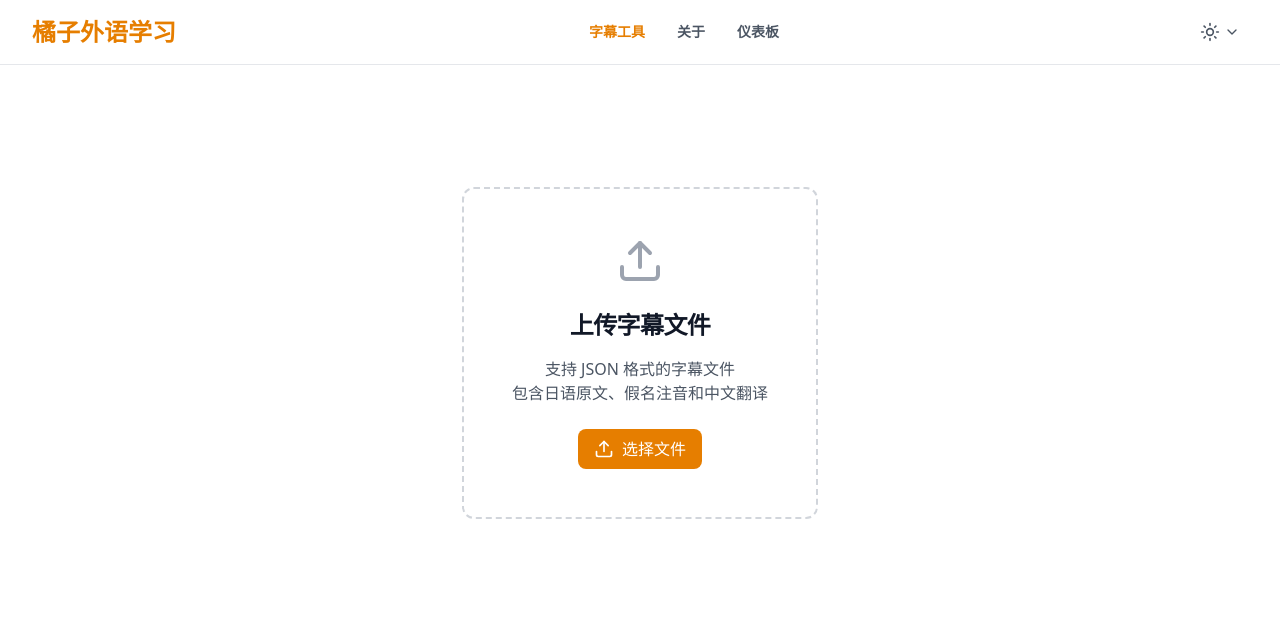
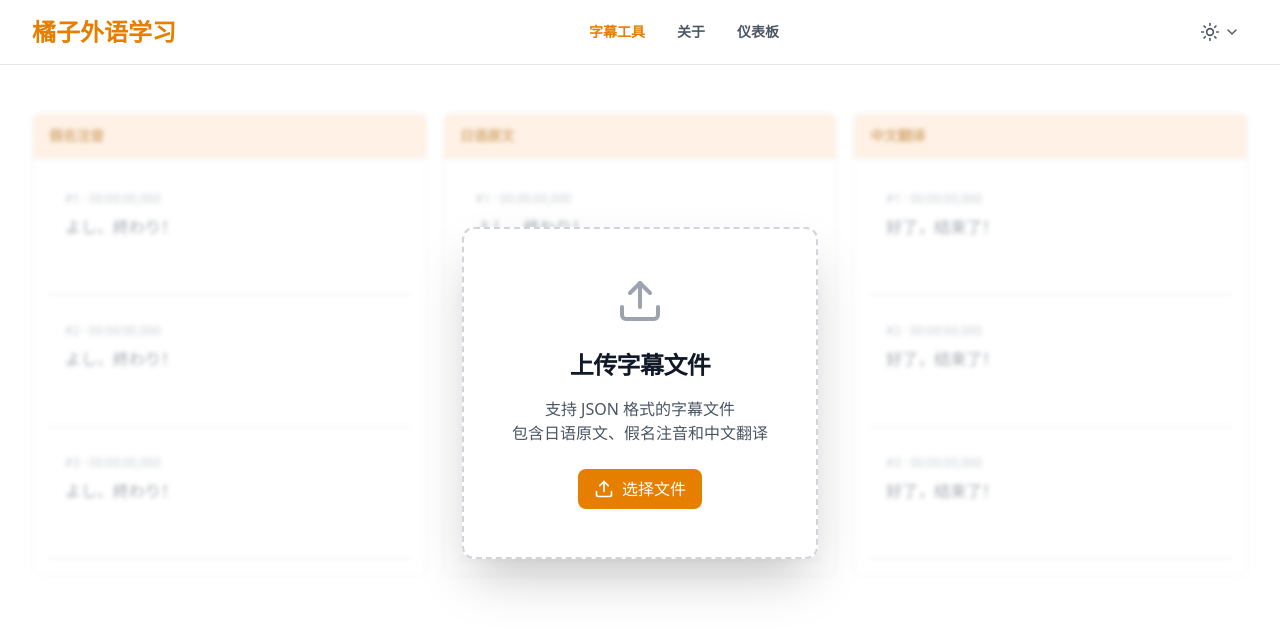
Before and after one commit to iTomstudio/youtube-sub-web-show, a Vue app: page / in a window 1280 px wide. Shown: the top 632 px of the page. Built offline with nearby package versions, Linux system fonts and the light colour scheme.

Commit message:
add 背景

```diff
--- a/src/pages/HomeView.vue
+++ b/src/pages/HomeView.vue
@@ -9,6 +9,7 @@ const subtitleData = ref<SubtitleData | null>(null)
 const activeIndex = ref<number | null>(null)
 const fileInput = ref<HTMLInputElement | null>(null)
 const mobileView = ref<'furigana' | 'text' | 'translated'>('furigana')
+const fileName = ref<string>('')
 
 const furiganaColumn = ref<HTMLElement | null>(null)
 const textColumn = ref<HTMLElement | null>(null)
@@ -65,6 +66,9 @@ const saveToStorage = (data: SubtitleData) => {
 const handleFileUpload = (event: Event) => {
   const file = (event.target as HTMLInputElement).files?.[0]
   if (!file) return
+
+  // 保存文件名
+  fileName.value = file.name
 
   const reader = new FileReader()
   reader.onload = (e) => {
@@ -158,9 +162,55 @@ onMounted(() => {
 
 <template>
   <div class="space-y-3 pb-8">
-    <!-- 文件上传区 -->
-    <div v-if="!subtitles.length" class="flex items-center justify-center min-h-[60vh]">
-      <div class="text-center p-12 border-2 border-dashed border-gray-300 dark:border-gray-700 rounded-xl max-w-md hover:border-primary-600 dark:hover:border-primary-dark-500 transition-colors">
+    <!-- 空状态：上传区叠加在三列预览上 -->
+    <div v-if="!subtitles.length" class="relative min-h-[70vh]">
+      <!-- 背景：三列预览（模糊半透明） -->
+      <div class="absolute inset-0 pointer-events-none opacity-50 blur-xs">
+        <div class="hidden desktop:grid desktop:grid-cols-3 gap-4">
+          <!-- 左栏：假名注音预览 -->
+          <div class="bg-white dark:bg-gray-950 rounded-lg border border-gray-200 dark:border-gray-800 overflow-hidden">
+            <div class="bg-primary-100 dark:bg-primary-dark-100 px-4 py-3 border-b border-gray-200 dark:border-gray-800">
+              <h3 class="text-sm font-bold text-primary-800 dark:text-primary-dark-800">假名注音</h3>
+            </div>
+            <div class="p-4 space-y-3">
+              <div v-for="i in 3" :key="`demo-furigana-${i}`" class="h-[120px] border-b border-gray-200 dark:border-gray-800 p-4">
+                <div class="text-xs text-gray-400 mb-2">#{{ i }} · 00:00:00,000</div>
+                <div class="text-base text-gray-600 dark:text-gray-400">よし、終わり！</div>
+              </div>
+            </div>
+          </div>
+
+          <!-- 中栏：日语原文预览 -->
+          <div class="bg-white dark:bg-gray-950 rounded-lg border border-gray-200 dark:border-gray-800 overflow-hidden">
+            <div class="bg-primary-100 dark:bg-primary-dark-100 px-4 py-3 border-b border-gray-200 dark:border-gray-800">
+              <h3 class="text-sm font-bold text-primary-800 dark:text-primary-dark-800">日语原文</h3>
+            </div>
+            <div class="p-4 space-y-3">
+              <div v-for="i in 3" :key="`demo-text-${i}`" class="h-[120px] border-b border-gray-200 dark:border-gray-800 p-4">
+                <div class="text-xs text-gray-400 mb-2">#{{ i }} · 00:00:00,000</div>
+                <div class="text-base text-gray-600 dark:text-gray-400">よし、終わり！</div>
+              </div>
+            </div>
+          </div>
+
+          <!-- 右栏：中文翻译预览 -->
+          <div class="bg-white dark:bg-gray-950 rounded-lg border border-gray-200 dark:border-gray-800 overflow-hidden">
+            <div class="bg-primary-100 dark:bg-primary-dark-100 px-4 py-3 border-b border-gray-200 dark:border-gray-800">
+              <h3 class="text-sm font-bold text-primary-800 dark:text-primary-dark-800">中文翻译</h3>
+            </div>
+            <div class="p-4 space-y-3">
+              <div v-for="i in 3" :key="`demo-trans-${i}`" class="h-[120px] border-b border-gray-200 dark:border-gray-800 p-4">
+                <div class="text-xs text-gray-400 mb-2">#{{ i }} · 00:00:00,000</div>
+                <div class="text-base text-gray-600 dark:text-gray-400">好了，结束了！</div>
+              </div>
+            </div>
+          </div>
+        </div>
+      </div>
+
+      <!-- 前景：上传区域（清晰、可交互） -->
+      <div class="absolute inset-0 flex items-center justify-center">
+        <div class="text-center p-12 bg-white/95 dark:bg-gray-950/95 backdrop-blur-md border-2 border-dashed border-gray-300 dark:border-gray-700 rounded-xl max-w-md hover:border-primary-600 dark:hover:border-primary-dark-500 transition-colors shadow-2xl">
           <input
             type="file"
             ref="fileInput"
@@ -185,6 +235,7 @@ onMounted(() => {
             <Upload :size="20" />
             <span>选择文件</span>
           </button>
+        </div>
       </div>
     </div>
 
@@ -406,4 +457,19 @@ onMounted(() => {
 .subtitle-column::-webkit-scrollbar-thumb:hover {
   @apply bg-gray-400 dark:bg-gray-500;
 }
+
+/* 背景预览模糊效果 */
+.blur-xs {
+  filter: blur(2px);
+}
+
+/* 前景上传区域阴影 */
+.shadow-2xl {
+  box-shadow: 0 25px 50px -12px rgba(0, 0, 0, 0.25);
+}
+
+/* 玻璃态效果 */
+.backdrop-blur-md {
+  backdrop-filter: blur(12px);
+}
 </style>
```
Lines whose indentation alone changed are shown as unchanged.
